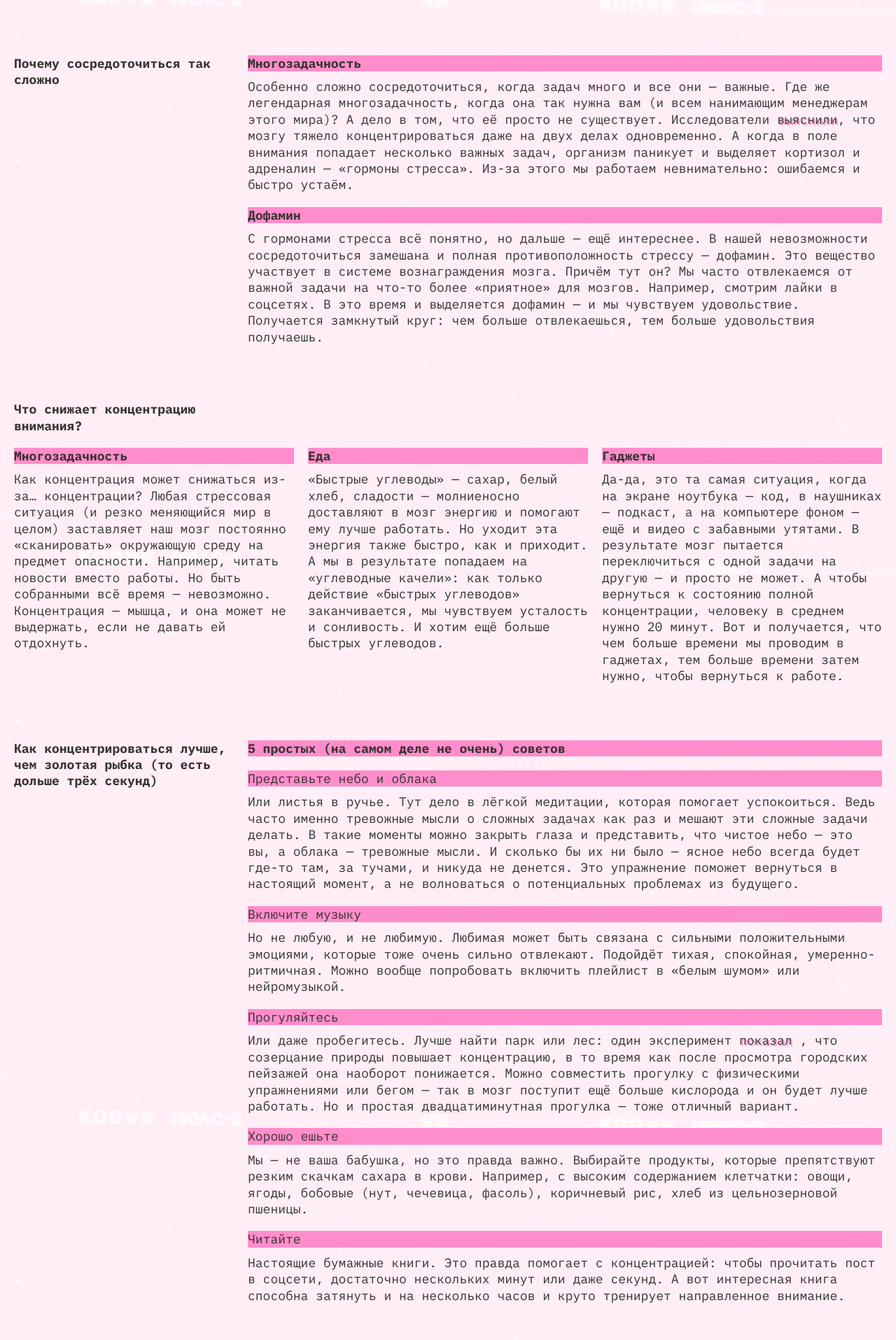
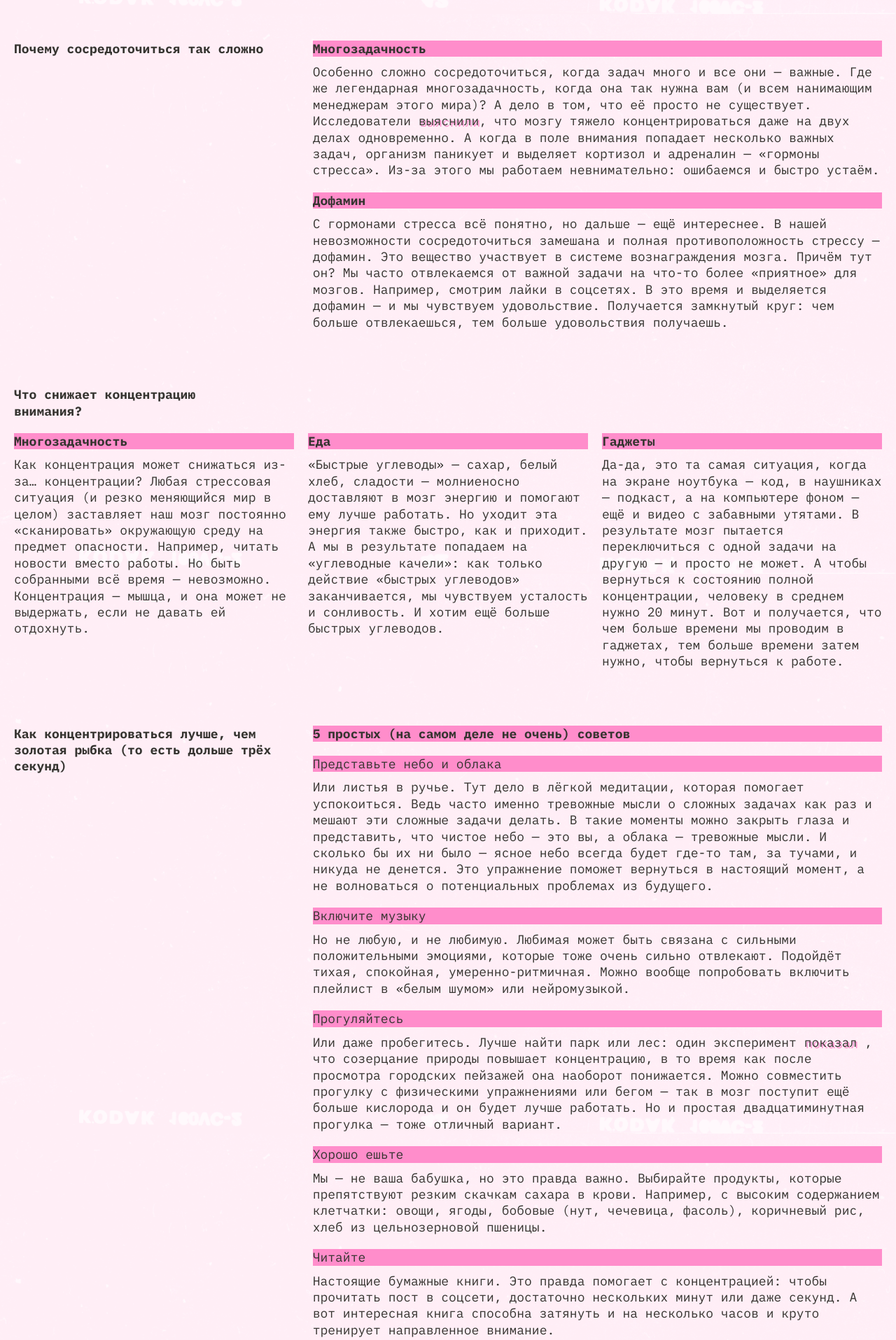
Before and after one commit to khadzaragov/slozhno-sosredotochitsya-fd, a plain HTML site: page index.html in a window 1280 px wide. Shown: the part 780-2695 px from the top of the page at 70% size. Drawn offline with Linux system fonts and the light colour scheme.

Commit message:
Внёс доработки

```diff
--- a/index.html
+++ b/index.html
@@ -58,14 +58,15 @@
         Или почему нам так сложно сконцентрироваться, особенно когда очень надо
       </p>
     </header>
-    <main>
+    <main class="main">
       <!-- Раздел: почему сложно сосредоточиться -->
-      <section class="why-focus">
-        <h2 class="why-focus__heading h2-heading">
+      <section class="section why-focus">
+        <h2 class="why-focus__heading sub-heading">
           Почему сосредоточиться так сложно
         </h2>
-        <ul class="why-focus__list">
-          <li class="why-focus__list-item">
+        <ul class="cards-list why-focus__list">
+          <li class="cards-item why-focus__list-item">
+            <article class="card">
               <h3
                  class="why-focus__list-title accented-background accented-text accented-text_bold"
               >
@@ -87,8 +88,11 @@
                 «гормоны стресса». Из-за этого мы работаем невнимательно:
                 ошибаемся и быстро устаём.
               </p>
+            </article>
           </li>
-          <li class="why-focus__list-item">
+
+          <li class="cards-item why-focus__list-item">
+            <article class="card">
               <h3
                 class="why-focus__list-title accented-background accented-text accented-text_bold"
               >
@@ -104,16 +108,18 @@
                 чувствуем удовольствие. Получается замкнутый круг: чем больше
                 отвлекаешься, тем больше удовольствия получаешь.
               </p>
+            </article>
           </li>
         </ul>
       </section>
       <!-- Раздел: что снижает концентрацию внимания -->
-      <section class="what-section">
-        <h2 class="what-section__heading h2-heading">
+      <section class="section what-section">
+        <h2 class="what-section__heading sub-heading">
           Что снижает концентрацию внимания?
         </h2>
-        <ul class="what-section__list">
-          <li class="what-section__list-item">
+        <ul class="cards-list what-section__list">
+          <li class="cards-item what-section__list-item">
+            <article class="card">
               <h3
                 class="what-section__list-title accented-background accented-text accented-text_bold"
               >
@@ -127,8 +133,11 @@
                 собранными всё время — невозможно. Концентрация — мышца, и она
                 может не выдержать, если не давать ей отдохнуть.
               </p>
+            </article>
           </li>
-          <li class="what-section__list-item">
+
+          <li class="cards-item what-section__list-item">
+            <article class="card">
               <h3
                 class="what-section__list-title accented-background accented-text accented-text_bold"
               >
@@ -142,8 +151,11 @@
                 углеводов» заканчивается, мы чувствуем усталость и сонливость. И
                 хотим ещё больше быстрых углеводов.
               </p>
+            </article>
           </li>
-          <li class="what-section__list-item">
+
+          <li class="cards-item what-section__list-item">
+            <article class="card">
               <h3
                 class="what-section__list-title accented-background accented-text accented-text_bold"
               >
@@ -158,12 +170,13 @@
                 Вот и получается, что чем больше времени мы проводим в гаджетах,
                 тем больше времени затем нужно, чтобы вернуться к работе.
               </p>
+            </article>
           </li>
         </ul>
       </section>
       <!-- Раздел: советы по улучшению концентрации -->
-      <section class="tips">
-        <h2 class="tips__heading h2-heading">
+      <section class="section tips">
+        <h2 class="tips__heading sub-heading">
           Как концентрироваться лучше, чем золотая рыбка (то есть дольше трёх
           секунд)
         </h2>
@@ -173,8 +186,9 @@
           >
             5 простых (на самом деле не очень) советов
           </h3>
-          <ul class="tips__list">
-            <li class="tips_list-item">
+          <ul class="cards-list tips__list">
+            <li class="cards-item tips_list-item">
+              <article class="card">
                 <h4 class="tips__list-title accented-background accented-text">
                   Представьте небо и облака
                 </h4>
@@ -188,8 +202,11 @@
                   денется. Это упражнение поможет вернуться в настоящий момент, а
                   не волноваться о потенциальных проблемах из будущего.
                 </p>
+              </article>
             </li>
-            <li class="tips__list-item">
+
+            <li class="cards-item tips__list-item">
+              <article class="card">
                 <h4 class="tips__list-title accented-background accented-text">
                   Включите музыку
                 </h4>
@@ -199,8 +216,11 @@
                   Подойдёт тихая, спокойная, умеренно-ритмичная. Можно вообще
                   попробовать включить плейлист в «белым шумом» или нейромузыкой.
                 </p>
+              </article>
             </li>
-            <li class="tips__list-item">
+
+            <li class="cards-item tips__list-item">
+              <article class="card">
                 <h4 class="tips__list-title accented-background accented-text">
                   Прогуляйтесь
                 </h4>
@@ -219,8 +239,11 @@
                   работать. Но и простая двадцатиминутная прогулка — тоже отличный
                   вариант.
                 </p>
+              </article>
             </li>
-            <li class="tips__list-item">
+
+            <li class="cards-item tips__list-item">
+              <article class="card">
                 <h4 class="tips__list-title accented-background accented-text">
                   Хорошо ешьте
                 </h4>
@@ -231,8 +254,11 @@
                   чечевица, фасоль), коричневый рис, хлеб из цельнозерновой
                   пшеницы.
                 </p>
+              </article>
             </li>
-            <li class="tips__list-item">
+
+            <li class="cards-item tips__list-item">
+              <article class="card">
                 <h4 class="tips__list-title accented-background accented-text">
                   Читайте
                 </h4>
@@ -242,19 +268,20 @@
                   даже секунд. А вот интересная книга способна затянуть и на
                   несколько часов и круто тренирует направленное внимание.
                 </p>
+              </article>
             </li>
           </ul>
         </div>
       </section>
       <!-- Раздел: галерея -->
-      <section class="gallery">
+      <section class="section gallery">
         <h2
-          class="gallery__heading accented-background accented-text accented-text_bold"
+          class="gallery__heading accented-background sub-heading"
         >
           А можно в картинках?
         </h2>
-        <ul class="gallery__list">
-          <li class="gallery__list-item">
+        <ul class="cards-list gallery__list">
+          <li class="cards-item gallery__list-item">
             <img
               src="images/sunset.png"
               alt="Стилизованная картинка в фиолетовых тонах, изображающая закат, горы и море."
@@ -262,7 +289,7 @@
               loading="lazy"
             />
           </li>
-          <li class="gallery__list-item">
+          <li class="cards-item gallery__list-item">
             <img
               src="images/ice-cream.png"
               alt="Стилизованная картинка с фиолетовым фоном, изображающая глубокую тарелку с мороженым. Каждый кусочек мороженого имеет смайлик с разными эмоциями."
@@ -270,7 +297,7 @@
               loading="lazy"
             />
           </li>
-          <li class="gallery__list-item">
+          <li class="cards-item gallery__list-item">
             <img
               src="images/tape.png"
               alt="Стилизованная картинка в фиолетово-синих тонах, изображающая аудио касету и разные компьютерные ярлыки."
@@ -278,7 +305,7 @@
               loading="lazy"
             />
           </li>
-          <li class="gallery__list-item">
+          <li class="cards-item gallery__list-item">
             <img
               src="images/books.png"
               alt="Стилизованная картинка в светло-фиолетовых тонах, изображающая стопку книг и чашку кофе наверху."
@@ -286,7 +313,7 @@
               loading="lazy"
             />
           </li>
-          <li class="gallery__list-item">
+          <li class="cards-item gallery__list-item">
             <img
               src="images/street.png"
               alt="Стилизованная картинка в светло-фиолетовых тонах, изображающая улицу."
@@ -299,7 +326,7 @@
     </main>
     <!-- Подвал -->
     <footer class="footer decorated-zone">
-      <p class="footer__text accented-shadow-text">focus</p>
+      <h2 class="footer__text accented-shadow-text">focus</h2>
     </footer>
   </body>
 </html>
--- a/styles/dark.css
+++ b/styles/dark.css
@@ -12,6 +12,7 @@
   --menu-clr: #ff0070;
   --headers-clr: #ff0070;
   --rec-decoration-clr: #ff0070;
+  --bg-clr: #000028;
 
   /* Состояния кнопок */
   --button-hover-clr: #ff007066;
--- a/styles/globals.css
+++ b/styles/globals.css
@@ -40,7 +40,3 @@ a {
   font-size: inherit;
   line-height: inherit;
 }
-
-.page {
-  font-family: var(--main-font), sans-serif;
-}
--- a/styles/light.css
+++ b/styles/light.css
@@ -11,6 +11,7 @@
   --decorative-bracket-clr: #353430;
   --menu-clr: #353430;
   --rec-decoration-clr: transparent;
+  --bg-clr: #ffc2e6;
 
   /* Состояния кнопок */
   --button-hover-clr: #32312d66;
@@ -30,6 +31,7 @@
     --decorative-bracket-clr: #353430;
     --menu-clr: #353430;
     --rec-decoration-clr: transparent;
+    --bg-clr: #ffc2e6;
 
     /* Состояния кнопок */
     --button-hover-clr: #32312d66;
--- a/styles/style.css
+++ b/styles/style.css
@@ -1,20 +1,28 @@
 /* Общие стили страницы */
 .page {
+  font-family: var(--main-font), sans-serif;
   margin: 0 auto;
-  padding: 10px;
   color: var(--text-clr);
   font-size: 18px;
   background-image: var(--cover-image);
+  background-color: var(--bg-clr);
   background-repeat: no-repeat;
   background-position: top center;
   background-size: cover;
   background-attachment: fixed;
 }
 
+.main {
+  padding: 10px;
+
   @media (min-width: 768px) {
-  .page {
     padding: 20px;
   }
+}
+
+.cards-list {
+  display: grid;
+  gap: var(--gap);
 }
 
 /* Текст */
@@ -22,7 +30,7 @@
   color: var(--accent-heading-clr);
   font-weight: 700;
   font-size: var(--accent-heading-fs-mobile);
-  line-height: 82.5%;
+  line-height: 0.82em;
 }
 
 @media (min-width: 1024px) {
@@ -38,94 +46,81 @@
 
 .accented-text {
   font-size: 18px;
-  line-height: 130%;
+  line-height: 1.3em;
 }
 
 .accented-text_bold {
   font-weight: 700;
 }
 
-.h2-heading {
-  margin: 0 0 20px;
+.sub-heading {
   color: var(--heading-clr);
   font-weight: 700;
   font-size: 18px;
-  line-height: 130%;
+  line-height: 1.3em;
 }
 
 .accented-link {
   text-decoration: none;
   text-shadow: 2px 2px 0 var(--accent-clr);
+
+  &:hover {
+    text-decoration: underline;
+  }
+
+  &:focus {
+    outline: 1px solid var(--text-clr);
+  }
 }
 
 .paragraph-text {
-  margin: 10px 0 20px;
-  line-height: 130%;
+  padding-top: 10px;
+  line-height: 1.3em;
 }
 
 /* Секции */
-.why-focus {
-  margin: 49px 0 0;
-}
+.section {
+  display: grid;
+  gap: var(--gap);
+  margin-bottom: 60px;
 
   @media (min-width: 768px) {
-  .why-focus {
-    display: grid;
-    grid-template-columns: 236px 1fr;
-    column-gap: var(--gap);
-    margin: 81px 0 0;
+    margin-bottom: 80px;
   }
 }
 
+.why-focus {
+  @media (min-width: 768px) {
+    display: grid;
+    grid-template-columns: 1fr 2fr;
+    column-gap: var(--gap);
+  }
+
+
+}
+
+.what-section__heading {
+  @media (min-width: 768px) {
+    max-inline-size: 236px;
+  }
+
   @media (min-width: 1024px) {
-  .why-focus {
-    grid-template-columns: 314px 1fr;
+    max-inline-size: 314px;
   }
 }
 
-.what-section {
-  margin: 50px 0 0;
-}
-
-@media (min-width: 768px) {
-  .what-section {
-    margin: 60px 0 0;
-  }
-
-  .what-section__heading {
-    max-inline-size: 236px;
-  }
-}
-
+.what-section__list {
   @media (min-width: 1024px) {
-  .what-section__heading {
-    max-inline-size: 314px;
-  }
-
-  .what-section__list {
-    display: grid;
     grid-template-columns: 1fr 1fr 1fr;
-    column-gap: var(--gap);
   }
 }
 
 .tips {
-  margin: 50px 0 0;
-}
+  display: grid;
+  gap: var(--gap);
 
   @media (min-width: 768px) {
-  .tips {
-    display: grid;
-    grid-template-columns: 236px 1fr;
-    column-gap: var(--gap);
-    margin: 80px 0 0;
-  }
-}
-
-@media (min-width: 1024px) {
-  .tips {
-    grid-template-columns: 314px 1fr;
-    margin: 60px 0 0;
+    grid-template-columns: 1fr 2fr;
   }
 }
 
@@ -142,6 +137,13 @@
   display: grid;
   grid-template-rows: auto max-content auto;
   align-items: center;
+  margin-bottom: 40px;
+  padding: 10px;
+
+  @media (min-width: 768px) {
+    margin-bottom: 60px;
+    padding: 20px 20px 0 0;
+  }
 }
 
 .decorative-rec-icon {
@@ -168,16 +170,12 @@
 .decorated-zone {
   position: relative;
   min-block-size: 97vh;
-}
 
   @media (min-width: 768px) {
-  .decorated-zone {
     min-block-size: 96vh;
-  }
   }
 
   @media (min-width: 1024px) {
-  .decorated-zone {
     min-block-size: 94.7vh;
   }
 }
@@ -206,28 +204,24 @@
 .header__theme-menu {
   justify-self: end;
   margin: 5px 0 0;
+
+  @media (min-width: 768px) {
+    margin: 10px 0 0;
+  }
+
+  @media (min-width: 1024px) {
+    justify-self: center;
+    align-self: self-start;
+    margin: 0;
+  }
 }
 
 .header__theme-menu-list {
   display: flex;
   flex-direction: column;
   gap: 13px;
-}
-
-@media (min-width: 768px) {
-  .header__theme-menu {
-    margin: 10px 0 0;
-  }
-}
 
   @media (min-width: 1024px) {
-  .header__theme-menu {
-    justify-self: center;
-    align-self: self-start;
-    margin: 0;
-  }
-
-  .header__theme-menu-list {
     flex-direction: row;
   }
 }
@@ -266,17 +260,13 @@
   align-self: self-start;
   margin: 15px 0 0;
   text-shadow: 4px 4px 0 var(--accent-clr);
-}
 
   @media (min-width: 768px) {
-  .header__heading {
-    margin: 20px 0 0 -20px;
-  }
+    margin: 20px 0 0;
   }
 
   @media (min-width: 1024px) {
-  .header__heading {
-    margin: 45px 0 0 -20px;
+    margin: 45px 0 0;
   }
 }
 
@@ -285,16 +275,12 @@
   margin: 0;
   padding-right: 50px;
   max-inline-size: 364px;
-}
 
   @media (min-width: 768px) {
-  .header__text {
     margin: 0;
-  }
   }
 
   @media (min-width: 1024px) {
-  .header__text {
     margin: 0;
     padding: 0;
     max-inline-size: 491px;
@@ -303,7 +289,13 @@
 
 /* Галерея */
 .gallery {
-  margin: 50px 0 47px;
+  margin-bottom: 40px;
+  gap: 10px;
+
+  @media (min-width: 768px) {
+    margin-bottom: 60px;
+    gap: var(--gap);
+  }
 }
 
 .gallery__heading {
@@ -313,8 +305,7 @@
 .gallery__list {
   display: flex;
   flex-direction: column;
-  gap: 5px;
-  margin: 10px 0 0;
+  gap: 10px;
 }
 
 .gallery__img {
@@ -322,17 +313,10 @@
 }
 
 @media (min-width: 768px) {
-  .gallery {
-    margin: 60px 0 74px;
-  }
-
   .gallery__list {
     display: grid;
     grid-template-columns: 1fr 1fr 1fr;
-    grid-template-rows: repeat(3, fit-content);
-    row-gap: 16px;
-    column-gap: var(--gap);
-    margin: 19px 0 0;
+    gap: var(--gap);
   }
 
   .gallery__list-item:nth-child(1) {
--- a/styles/variables.css
+++ b/styles/variables.css
@@ -9,6 +9,7 @@
   --menu-clr: #ff0070;
   --headers-clr: #ff0070;
   --rec-decoration-clr: #ff0070;
+  --bg-clr: #000028;
 
   /* Фоновые изображения */
   --cover-image: url(../images/cover-image-dark.png);
```
Lines whose indentation alone changed are shown as unchanged.
